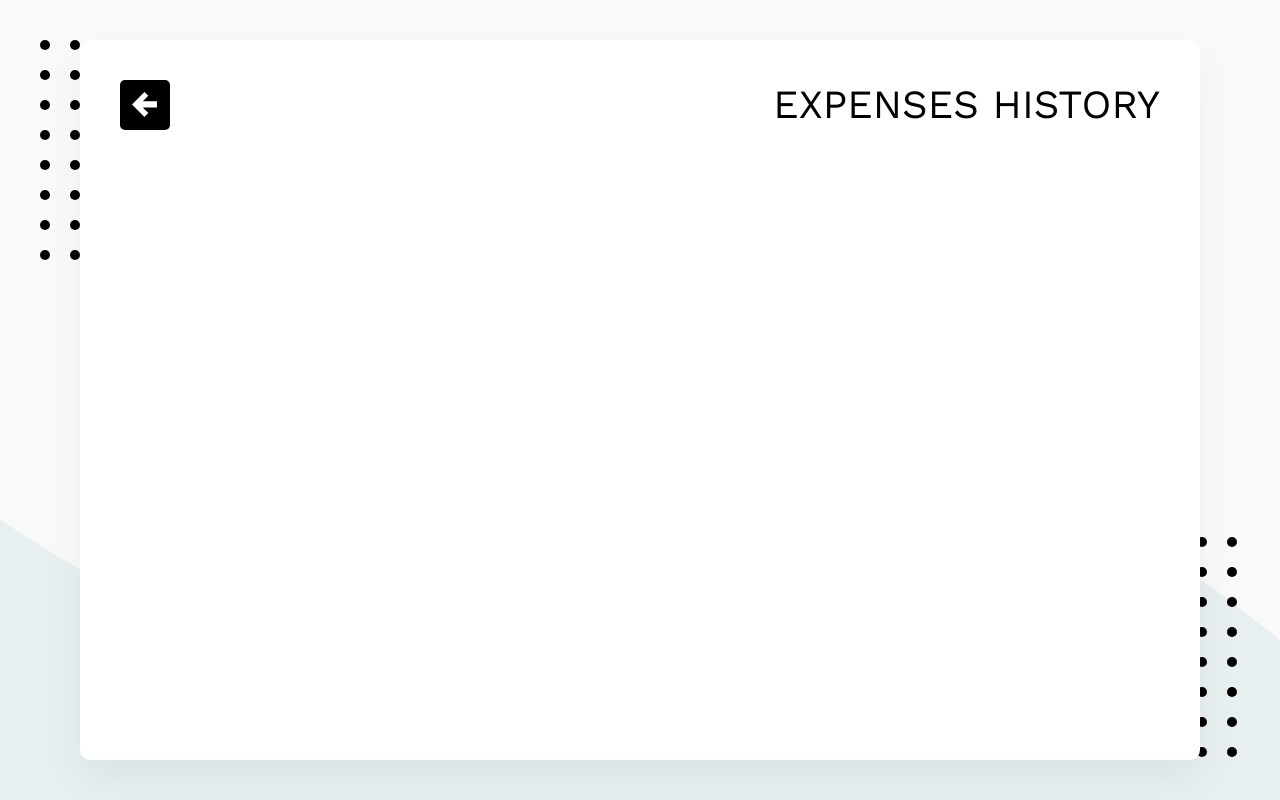
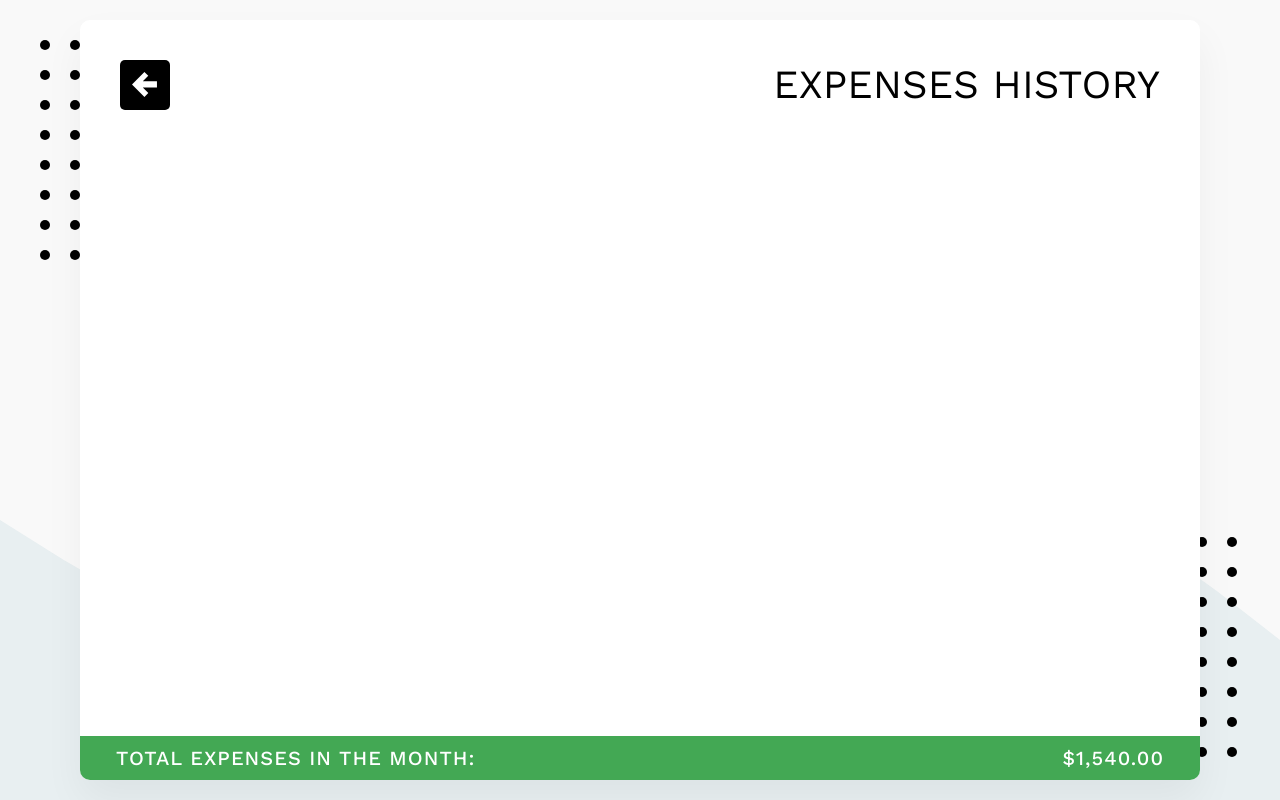
Before and after one commit to raulangelj/Expense-Tracker, a React (Create React App) app: page /history in a window 1280 px wide. Built offline with nearby package versions, Linux system fonts and the light colour scheme; no server answers; sample sign-in values are in the browser's storage.

Commit message:
Expense bar design

```diff
--- a/src/App.js
+++ b/src/App.js
@@ -1,6 +1,7 @@
 /* eslint-disable no-unused-vars */
 import React from 'react'
 import { Helmet } from 'react-helmet' // HELMET PERMITE AGREGAR META DATA EN CADA COMPONENTE
+import ExpensesBar from './components/barExpenseTotal'
 import ExpenseForm from './components/expenseForm'
 import Btn from './elements/btn'
 import {
@@ -29,6 +30,7 @@ const App = () => {
         </HeaderContainer>
       </Header>
       <ExpenseForm />
+      <ExpensesBar />
     </>
   )
 }
--- /dev/null
+++ b/src/components/barExpenseTotal.jsx
@@ -0,0 +1,36 @@
+/* eslint-disable no-unused-vars */
+import React from 'react'
+import styled from 'styled-components'
+import formatAmount from '../functions/coinConverter'
+import theme from '../theme'
+
+const TotalBar = styled.div`
+    background: ${theme.green};
+    font-size: 1.25rem; /* 20px */
+    letter-spacing: 1px;
+    font-weight: 500;
+    text-transform: uppercase;
+    padding: 0.62rem 2.25rem; /* 10px 40px */
+    color: #fff;
+    display: flex;
+    justify-content: space-between;
+    align-items: center;
+
+    @media(max-width: 31.25rem) { /* 500px */
+        flex-direction: column;
+        font-size: 14px;
+    }
+`
+
+const ExpensesBar = () => {
+  const a = 1540
+
+  return (
+    <TotalBar>
+      <p>Total expenses in the month:</p>
+      <p>{formatAmount(a)}</p>
+    </TotalBar>
+  )
+}
+
+export default ExpensesBar
--- a/src/components/expensesByCategory.jsx
+++ b/src/components/expensesByCategory.jsx
@@ -2,6 +2,7 @@ import React from 'react'
 import { Helmet } from 'react-helmet'
 import BtnReturn from '../elements/BtnReturn'
 import { Header, Title } from '../elements/header'
+import ExpensesBar from './barExpenseTotal'
 
 const ExpensesByCategory = () => (
   <>
@@ -12,6 +13,7 @@ const ExpensesByCategory = () => (
       <BtnReturn route="/" />
       <Title>Expenses by Category</Title>
     </Header>
+    <ExpensesBar />
   </>
 )
 
--- a/src/components/expensesList.jsx
+++ b/src/components/expensesList.jsx
@@ -4,6 +4,7 @@ import { Helmet } from 'react-helmet'
 import { useAuth } from '../context/authContext'
 import BtnReturn from '../elements/BtnReturn'
 import { Header, Title } from '../elements/header'
+import ExpensesBar from './barExpenseTotal'
 
 const ExpensesList = () => {
   const { user } = useAuth()
@@ -17,6 +18,7 @@ const ExpensesList = () => {
         <BtnReturn route="/" />
         <Title>Expenses History</Title>
       </Header>
+      <ExpensesBar />
     </>
   )
 }
--- a/src/elements/container.jsx
+++ b/src/elements/container.jsx
@@ -4,7 +4,7 @@ const Container = styled.div`
     background: #fff;
     width: 90%;
     max-width: 70rem; /*1110px*/
-    height: 90vh;
+    height: 95vh;
     max-height: 50rem;  /* 80px */
     overflow-y: auto;
     box-shadow: 0px 1.25rem 2.5rem rgba(0,0,0,.05);
--- /dev/null
+++ b/src/functions/coinConverter.js
@@ -0,0 +1,10 @@
+const formatAmount = (amount) => new Intl.NumberFormat(
+  'en-US',
+  {
+    style: 'currency',
+    currency: 'USD',
+    minimumFractionDigits: 2,
+  },
+).format(amount)
+
+export default formatAmount
```
